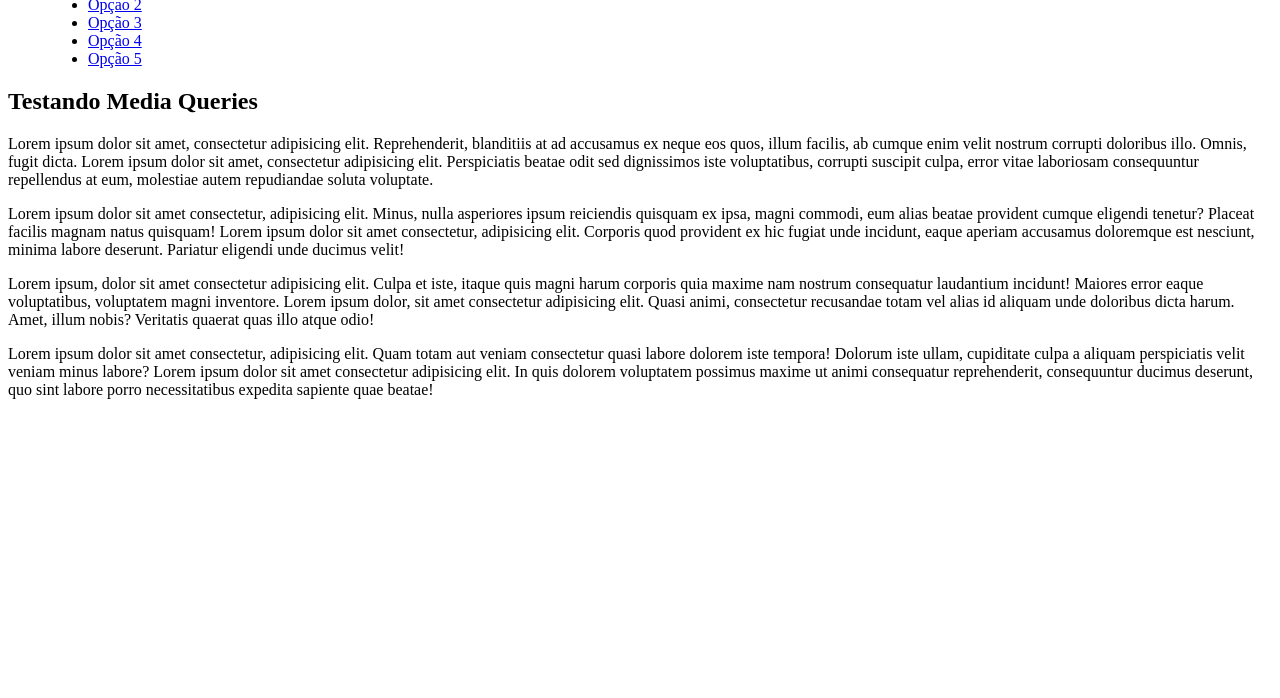
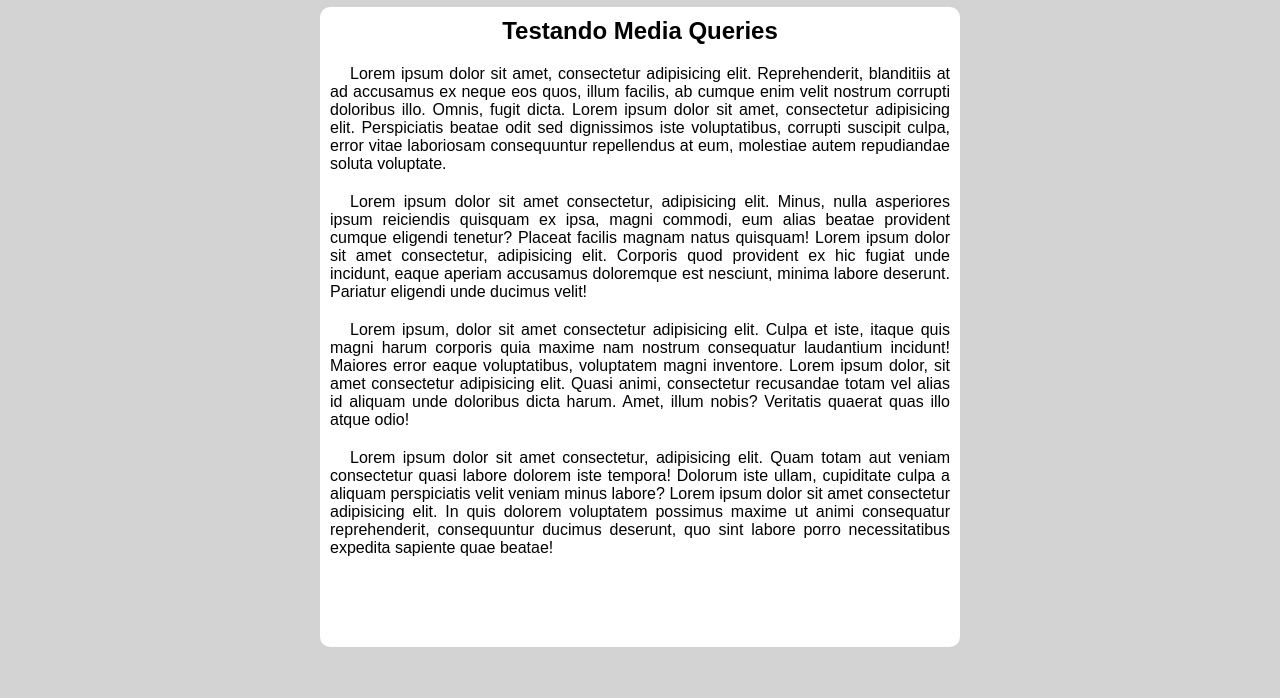
Before and after one commit to Luis3578/HTML-CSS, a plain HTML site: page Exercicios/ex026/mq005/index.html in a window 1280 px wide. Shown: the part 102-800 px from the top of the page. Drawn offline with Linux system fonts and the light colour scheme.

Commit message:
Update style.css

```diff
--- a/Exercicios/ex026/mq005/css/style.css
+++ b/Exercicios/ex026/mq005/css/style.css
@@ -1 +1,79 @@
 @charset "UTF-8";
+
+*{
+    margin: 0px;
+    padding: 0px;
+    box-sizing: border-box;
+    font-family: Arial, Helvetica, sans-serif;
+    text-decoration: none;
+}
+
+body, html{
+    background-color: lightgray;
+}
+
+header{
+    background-color: gray;
+}
+
+header h1{
+    padding: 10px;
+    text-align: center;
+}
+
+menu{
+    display: block;
+}
+
+menu ul{
+    list-style-type: none;
+}
+
+menu ul li a{
+    display: block;
+    padding: 10px;
+    background-color: rgba(87, 87, 87);
+    color: white;
+    text-align: center;
+    border: 2px solid gray;
+}
+
+menu ul li a:hover{
+    background-color: gray;
+}
+
+main{
+    width: 90vw;
+    background-color: white;
+    margin: auto;
+    margin-top: 10px;
+    padding: 10px;
+    border-radius: 10px;
+}
+
+main article h2{
+    text-align: center;
+    padding-bottom: 20px;
+
+}
+
+article p{
+    text-align: justify;
+    margin-bottom: 20px;
+    text-indent: 20px;
+}
+
+@media screen and (min-width: 1024px) {
+    menu li{
+        display: inline-block;
+    }
+
+    main{
+        width: 50%;
+        height: 80vh;
+    }
+
+    menu ul{
+        margin-left: 10px;
+    }
+}
```
